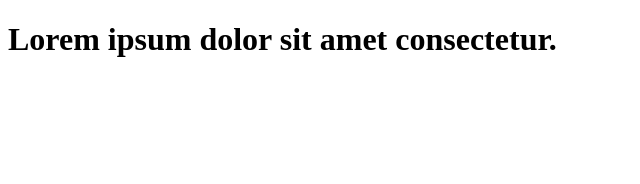
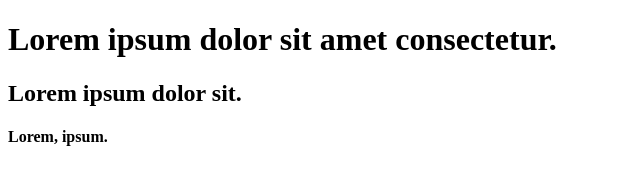
Before and after one commit to Sayanta66/Practice, a plain HTML site: page HTML/01_IntroHTML.html in a window 1280 px wide. Shown: the whole page, without its empty margins (0-640 px from the left). Drawn offline with Linux system fonts and the light colour scheme.

Commit message:
add different heading tags

```diff
--- a/HTML/01_IntroHTML.html
+++ b/HTML/01_IntroHTML.html
@@ -7,5 +7,7 @@
 </head>
 <body>
     <h1>Lorem ipsum dolor sit amet consectetur.</h1>
+    <h2>Lorem ipsum dolor sit.</h2>
+    <h4>Lorem, ipsum.</h4>
 </body>
 </html>
```
